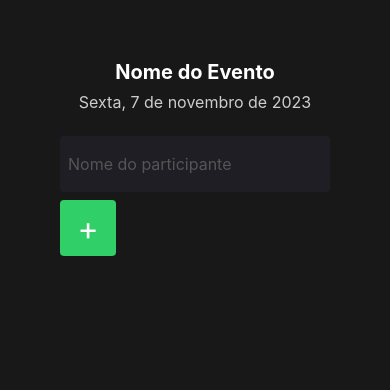
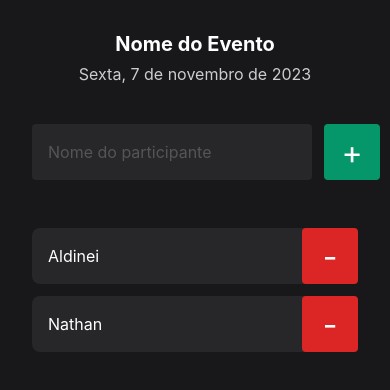
Before and after one commit to aldineifranco/ReactNative_ImHere, a React Native app: screen / in a window 390 px wide. Shown: the top 390 px of the page. Built offline with nearby package versions, Linux system fonts and the light colour scheme.

Commit message:
add partcipants

```diff
--- /dev/null
+++ b/src/components/Participant/index.tsx
@@ -0,0 +1,22 @@
+import { View, Text, TouchableOpacity } from 'react-native';
+import { styles } from './style';
+
+interface ParticipantProps {
+  name: string;
+  onRemove?: () => void;
+}
+
+export function Participant({ name, onRemove }: ParticipantProps) {
+  return (
+    <View style={styles.container}>
+      <Text style={styles.name}>
+        {name}
+      </Text>
+
+      <TouchableOpacity style={styles.button} onPress={onRemove}>
+        <Text style={styles.buttonText}>-</Text>
+      </TouchableOpacity>
+    </View>
+
+  )
+}
--- /dev/null
+++ b/src/components/Participant/style.ts
@@ -0,0 +1,32 @@
+import { StyleSheet } from 'react-native';
+
+export const styles = StyleSheet.create({
+  container: {
+    width: "100%",
+    backgroundColor: "#27272a",
+
+    borderRadius: 8,
+    flexDirection: "row",
+    justifyContent: "space-between",
+    alignItems: "center",
+    marginBottom: 12,
+  },
+  name: {
+    fontSize: 16,
+    color: "#fff",
+    padding: 16,
+  },
+  button: {
+    width: 56,
+    height: 56,
+    backgroundColor: "#dc2626",
+    borderRadius: 4,
+
+    alignItems: "center",
+    justifyContent: "center",
+  },
+  buttonText: {
+    color: "#fff",
+    fontSize: 32,
+  },
+});
--- a/src/screens/Home/index.tsx
+++ b/src/screens/Home/index.tsx
@@ -1,9 +1,17 @@
 import { Text, View, TextInput, TouchableOpacity } from 'react-native'
 import { styles } from './styles'
+import { Participant } from '../../components/Participant'
+
 
 export default function Home() {
+  const participants = ['Aldinei', 'Michele', 'Davi']
+
   function handleParticipantAdd() {
     return console.log('Adicionou participante')
+  }
+
+  function handleParticipantRemove(name: string) {
+    console.log(`Você clicou no participante ${name}`)
   }
 
   return (
@@ -12,11 +20,11 @@ export default function Home() {
       <Text style={styles.eventName}>Nome do Evento</Text>
       <Text style={styles.eventDate}>Sexta, 7 de novembro de 2023</Text>
 
+      <View style={styles.form}>
         <TextInput
           style={styles.input}
           placeholder='Nome do participante'
           placeholderTextColor={'#555'}
-        keyboardType='numeric'
         />
 
         <TouchableOpacity style={styles.button} onPress={handleParticipantAdd}>
@@ -24,7 +32,12 @@ export default function Home() {
             +
           </Text>
         </TouchableOpacity>
+      </View>
 
+      <View>
+        <Participant name='Aldinei' onRemove={() => handleParticipantRemove('Aldinei')} />
+        <Participant name='Nathan' />
+      </View>
     </View>
   )
 }
--- a/src/screens/Home/styles.ts
+++ b/src/screens/Home/styles.ts
@@ -4,8 +4,8 @@ export const styles = StyleSheet.create({
   container: {
     flex: 1,
     gap: 8,
-    backgroundColor: "#181818",
-    padding: 60,
+    backgroundColor: "#18181b",
+    padding: 32,
   },
   eventName: {
     fontSize: 20,
@@ -18,27 +18,33 @@ export const styles = StyleSheet.create({
     textAlign: "center",
     color: "#cdcdcd",
   },
-
+  form: {
+    width: "100%",
+    flexDirection: "row",
+    marginTop: 32,
+    marginBottom: 40,
+    gap: 12,
+  },
   input: {
+    flex: 1,
     height: 56,
-    backgroundColor: "#1f1e25",
+    backgroundColor: "#27272a",
     borderRadius: 4,
     color: "#fff",
-    padding: 8,
+    padding: 16,
     fontSize: 16,
-    marginTop: 16,
   },
   button: {
     width: 56,
     height: 56,
-    backgroundColor: '#31CF67',
+    backgroundColor: "#059669",
     borderRadius: 4,
 
-    alignItems: 'center',
-    justifyContent: 'center',
+    alignItems: "center",
+    justifyContent: "center",
   },
   buttonText: {
-    color: '#fff',
+    color: "#fff",
     fontSize: 32,
-  }
+  },
 });
```
Lines whose indentation alone changed are shown as unchanged.
